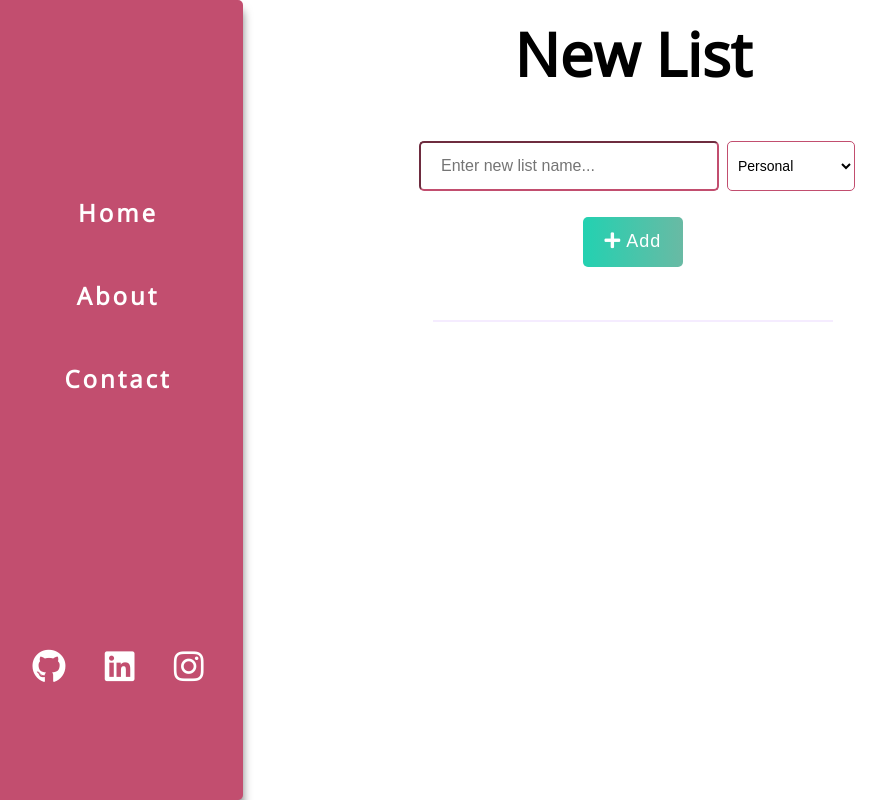
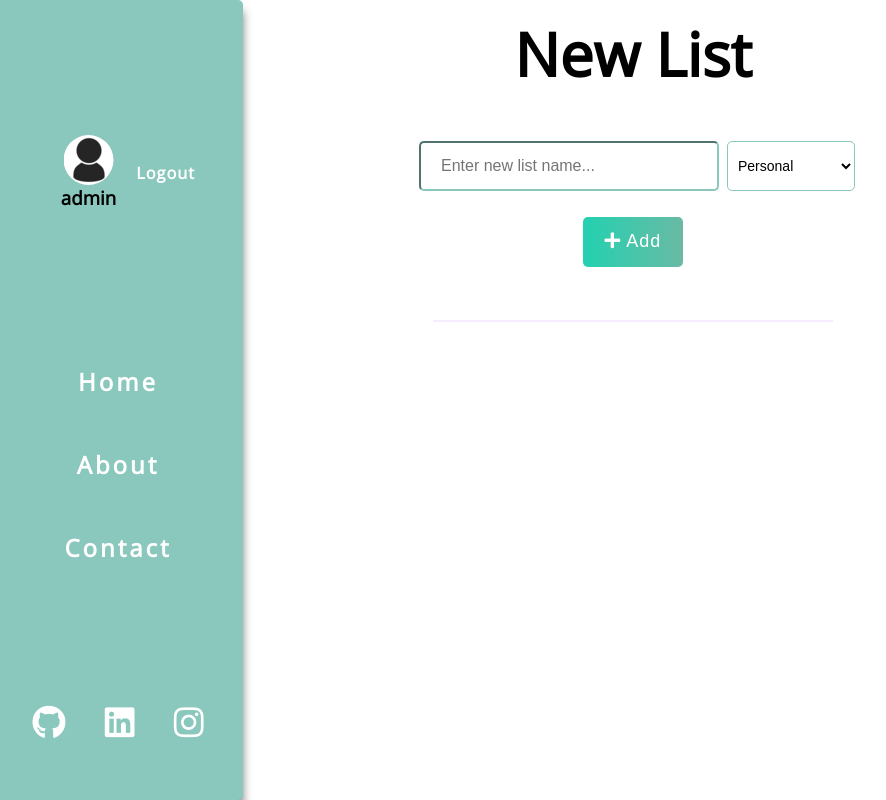
Before and after one commit to SamuelSilva2310/django-TodoApp, a Django app: page / in a window 1280 px wide. Shown: the whole page, without its empty margins (7-893 px from the left). Run offline with Django 3.2, Linux system fonts and the light colour scheme; a user stored in the database is signed in; data that the repository does not hold is empty.

Commit message:
Added user Info and logout option in navbar

```diff
--- a/static/css/style.css
+++ b/static/css/style.css
@@ -10,7 +10,7 @@
 
 
 :root {
-	--clr-dominant: #C24E6F;
+	--clr-dominant: #8ac7bd;
 	--clr-complementary: #ffffff;
 	--clr-accent: #F5ECFF;
 	--clr-accent2: #69BAA4;
@@ -68,6 +68,47 @@ a, u{
     flex-direction: column;
     align-items: center;
 }
+
+.user-profile{
+	display: flex;
+	align-items:center;
+	justify-content: center;
+}
+
+.user-profile a{
+	text-decoration: none;
+    color: var(--clr-complementary);
+    letter-spacing: 1px;
+    text-align: left;
+    font-size: 14px;
+    font-weight: bold;
+    transition: 0.2s ease-in-out;
+}
+
+.user-profile a:hover{
+	color: var(--clr-accent2)
+}
+
+.user-picture{
+	display: flex;
+	flex-direction: column;
+	align-items: center;
+	justify-content: center;
+	padding: 20px;
+}
+
+.user-picture img{
+	clip-path: circle();
+    max-width: 90px;
+    max-height: auto;
+}
+
+.user-picture h3{
+	color: black;
+}
+
+
+
 
 .sidenav-link{
     padding: 10%;
--- a/templates/base.html
+++ b/templates/base.html
@@ -24,6 +24,15 @@
     <!-- NAVIGATION-->
     <!-- NAVBAR -->
     <nav class="sidenav-container">
+
+
+        <div class="user-profile">
+            <div class="user-picture">
+                <img src="{% static '/img/user.png' %}" alt="">
+                <h3>{{request.user}}</h3>
+            </div>
+            <a href="{% url 'myTodoApp:logout' %}"><h3>Logout</h3></a>
+        </div>
 
         <!-- NAVLINKS -->
         <div id="mySidenav" class="sidenav">
```
Also changed, not shown: db.sqlite3, static/img/user.png (added).
